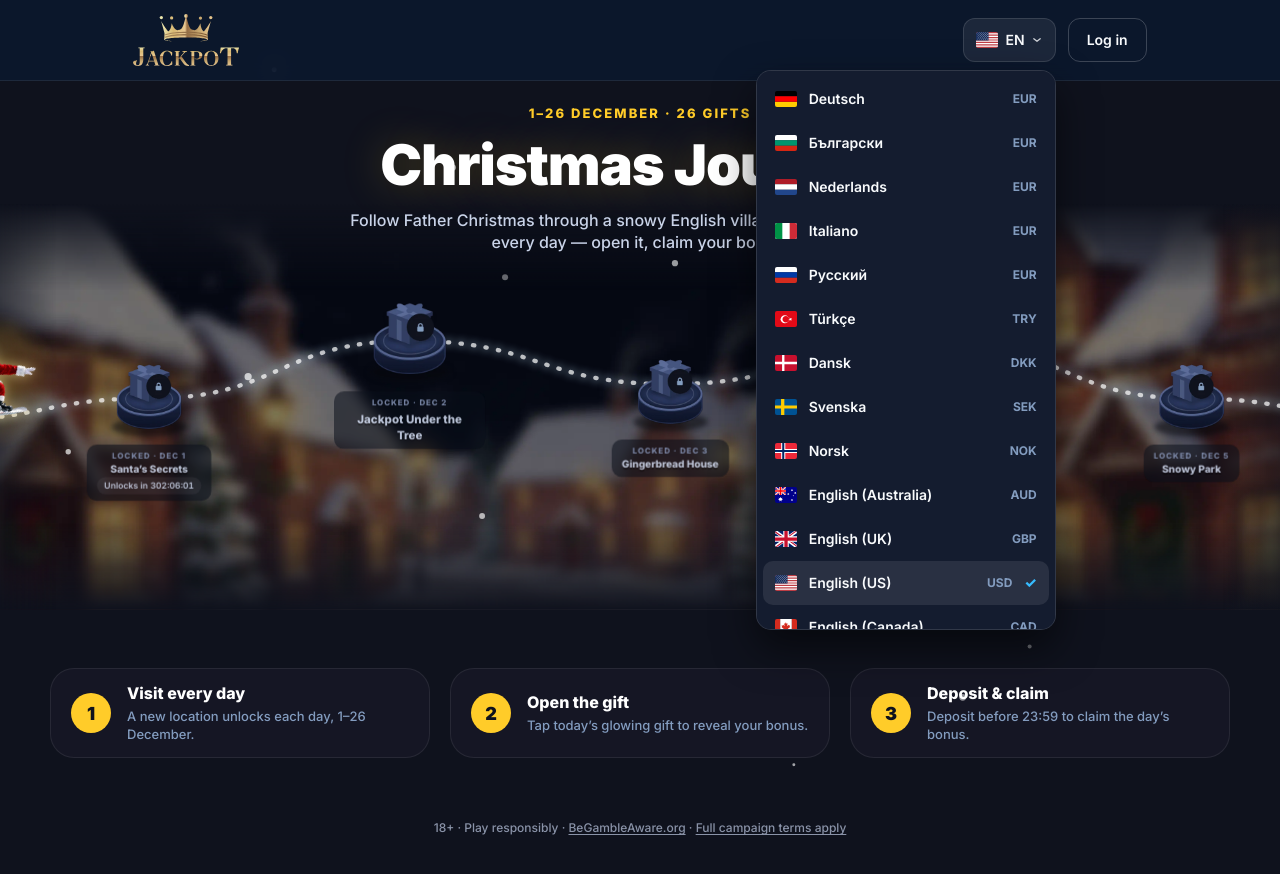
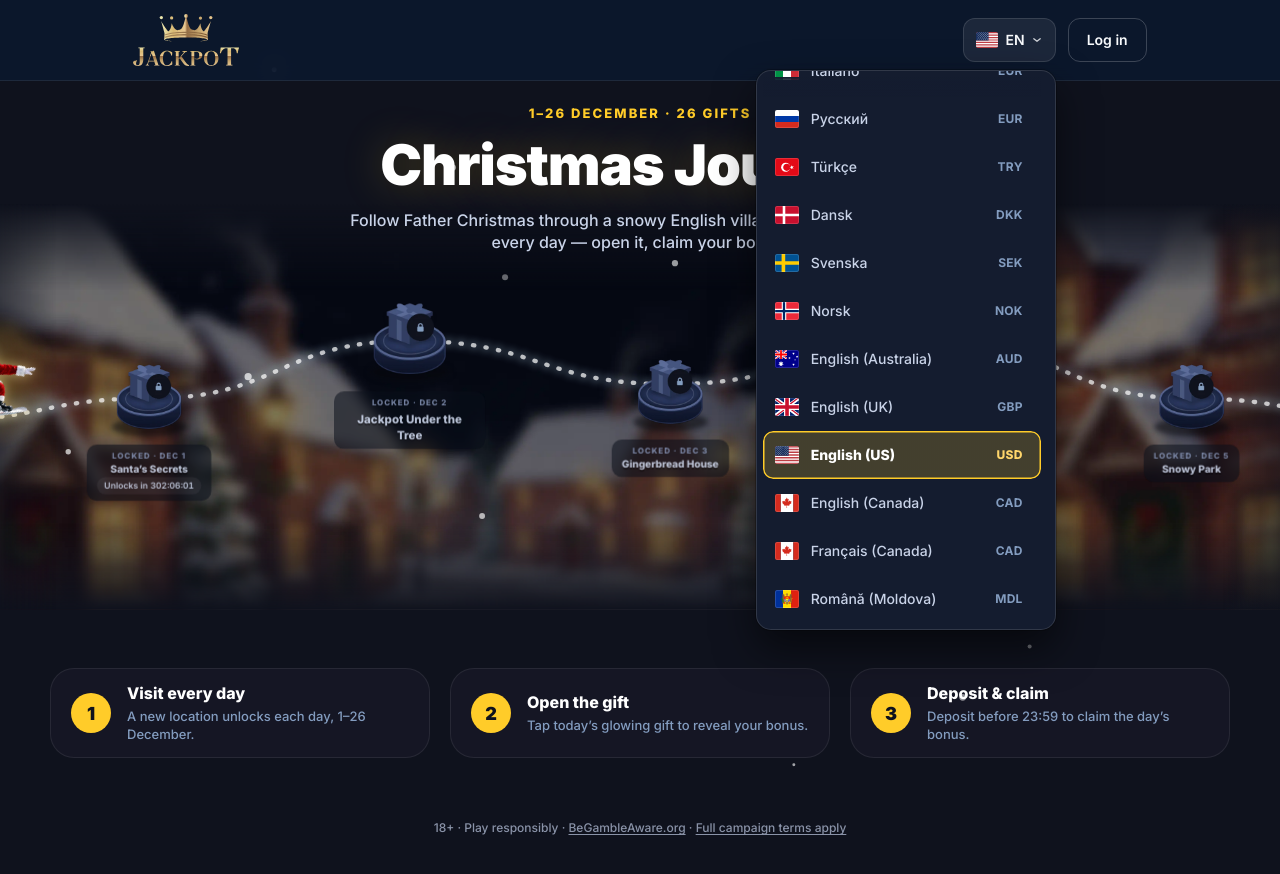
Before and after one commit to mkt-sls/christmas_journey_lp, a website built with Vite: page index.html in a window 1280 px wide. Both pictures are taken after a click on the button "EN". Built offline with nearby package versions, Linux system fonts and the light colour scheme.

Commit message:
feat: market dropdown polish - gold-ringed current row, no checkmark, scrollbar gutter so currency codes stay visible, edge fades, centred current item, 48px rows, viewport clamp
Co-Authored-By: Claude Opus 5.5 <noreply@anthropic.com>

```diff
--- a/src/render/header.js
+++ b/src/render/header.js
@@ -46,11 +46,27 @@ export function bindMarketMenu(root, onSelect) {
     list.setAttribute('aria-activedescendant', opts[active].id);
     opts[active].scrollIntoView({ block: 'nearest' });
   };
+  // presentation only: tells CSS which edge fades to show
+  const updateFades = () => {
+    const more = [];
+    if (list.scrollTop > 2) more.push('up');
+    if (list.scrollTop + list.clientHeight < list.scrollHeight - 2) more.push('down');
+    list.dataset.more = more.join(' ');
+  };
+  list.addEventListener('scroll', updateFades, { passive: true });
   const open = () => {
     list.hidden = false;
     btn.setAttribute('aria-expanded', 'true');
-    list.focus();
+    // keep the panel inside the viewport (short buttons like "RO" left-shift it off-screen)
+    list.style.transform = '';
+    const left = list.getBoundingClientRect().left;
+    if (left < 12) list.style.transform = `translateX(${Math.round(12 - left)}px)`;
+    list.focus({ preventScroll: true });
     setActive(Math.max(0, opts.findIndex((o) => o.classList.contains('is-selected'))));
+    // centre the current language in the visible window
+    const cur = opts[active];
+    list.scrollTop = cur.offsetTop - (list.clientHeight - cur.offsetHeight) / 2;
+    updateFades();
     document.addEventListener('pointerdown', outside, true);
   };
   const close = (focusBtn = true) => {
--- a/src/styles/components.css
+++ b/src/styles/components.css
@@ -82,6 +82,7 @@
 }
 
 .market__list {
+  --list-bg: #141c2f;
   position: absolute;
   z-index: 50;
   top: calc(100% + 8px);
@@ -89,45 +90,121 @@
   width: min(300px, calc(100vw - 24px));
   max-height: min(70vh, 640px);
   overflow-y: auto;
-  padding: 6px;
+  overscroll-behavior: contain;
+  padding: 6px 4px 6px 6px;
+  scrollbar-gutter: stable;
+  scrollbar-width: thin;
+  scrollbar-color: rgba(255, 255, 255, 0.22) transparent;
   border: 1px solid var(--line-2);
   border-radius: var(--r-card);
-  background: #141c2f;
-  box-shadow: 0 18px 40px rgba(0, 0, 0, 0.55);
+  background: var(--list-bg);
+  box-shadow: 0 18px 40px rgba(0, 0, 0, 0.55), 0 0 0 1px rgba(0, 0, 0, 0.25);
   outline: none;
 }
 
+@supports not (scrollbar-color: auto) {
+  .market__list::-webkit-scrollbar { width: 6px; }
+  .market__list::-webkit-scrollbar-track { background: transparent; }
+  .market__list::-webkit-scrollbar-thumb { background: rgba(255, 255, 255, 0.22); border-radius: 3px; }
+}
+
+/* top/bottom fades, shown only while there is more content in that direction */
+.market__list::before,
+.market__list::after {
+  content: '';
+  position: sticky;
+  z-index: 2;
+  display: block;
+  height: 20px;
+  pointer-events: none;
+  opacity: 0;
+  transition: opacity 150ms ease-out;
+}
+.market__list::before {
+  top: 0;
+  margin-bottom: -20px;
+  background: linear-gradient(to bottom, var(--list-bg), rgba(20, 28, 47, 0));
+}
+.market__list::after {
+  bottom: 0;
+  margin-top: -20px;
+  background: linear-gradient(to top, var(--list-bg), rgba(20, 28, 47, 0));
+}
+.market__list[data-more~='up']::before,
+.market__list[data-more~='down']::after { opacity: 1; }
+
 .market__opt {
-  display: flex;
+  display: grid;
+  grid-template-columns: 24px 1fr auto;
   align-items: center;
-  gap: 12px;
-  min-height: 44px;
+  column-gap: 12px;
+  min-height: 48px;
   padding: 0 12px;
   border-radius: 10px;
-  color: var(--text);
+  color: var(--text-soft);
   font-size: 14px;
-  font-weight: 600;
+  font-weight: 500;
   cursor: pointer;
+  box-shadow: inset 0 0 0 1px transparent;
+  transition-property: background-color, box-shadow, color;
+  transition-duration: 120ms;
+  transition-timing-function: ease-out;
 }
 
+.market__opt .flag {
+  width: 24px;
+  height: 18px;
+  outline: 1px solid rgba(255, 255, 255, 0.14);
+  outline-offset: -1px;
+}
+
+/* hover / keyboard cursor: neutral lift, no ring */
 .market__opt.is-active {
-  background: rgba(255, 255, 255, 0.09);
+  background: rgba(255, 255, 255, 0.08);
+  color: var(--text);
+}
+.market__list:focus-visible .market__opt.is-active {
+  box-shadow: inset 0 0 0 2px rgba(255, 255, 255, 0.7);
 }
 
 .market__label {
-  flex: 1;
+  min-width: 0;
+  overflow: hidden;
+  text-overflow: ellipsis;
+  white-space: nowrap;
 }
 
 .market__cur {
+  min-width: 3ch;
+  padding-right: 6px;
   color: var(--muted);
   font-size: 12px;
   font-weight: 700;
+  letter-spacing: 0.02em;
+  text-align: right;
+  font-variant-numeric: tabular-nums;
 }
 
-.market__opt.is-selected::after {
-  content: '✓';
-  color: var(--cyan);
+/* current language: gold ring + warm tint + heavier/brighter text (not colour alone) */
+.market__opt.is-selected {
+  background: linear-gradient(rgba(255, 204, 41, 0.14), rgba(255, 204, 41, 0.14)), var(--list-bg);
+  box-shadow: inset 0 0 0 1.5px var(--gold);
+  color: #fff;
   font-weight: 800;
+}
+.market__opt.is-selected .market__cur {
+  color: var(--gold-soft);
+  font-weight: 800;
+}
+.market__opt.is-selected.is-active {
+  background: linear-gradient(rgba(255, 204, 41, 0.2), rgba(255, 204, 41, 0.2)), var(--list-bg);
+}
+.market__list:focus-visible .market__opt.is-selected.is-active {
+  box-shadow: inset 0 0 0 1.5px var(--gold), inset 0 0 0 3.5px rgba(255, 255, 255, 0.7);
+}
+
+@media (prefers-reduced-motion: reduce) {
+  .market__opt, .market__list::before, .market__list::after { transition: none; }
 }
 
 /* ---------- route stage ---------- */
```
